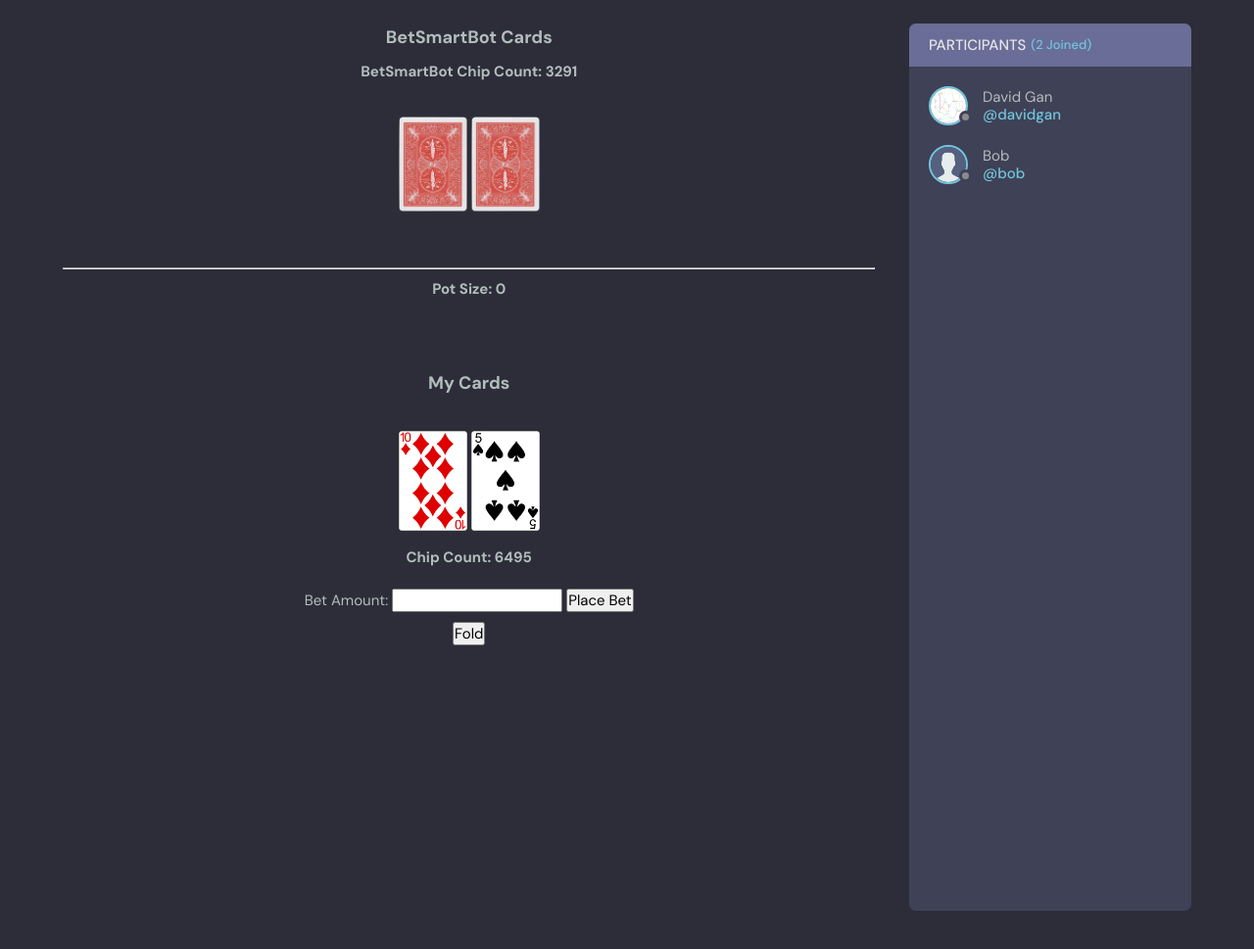
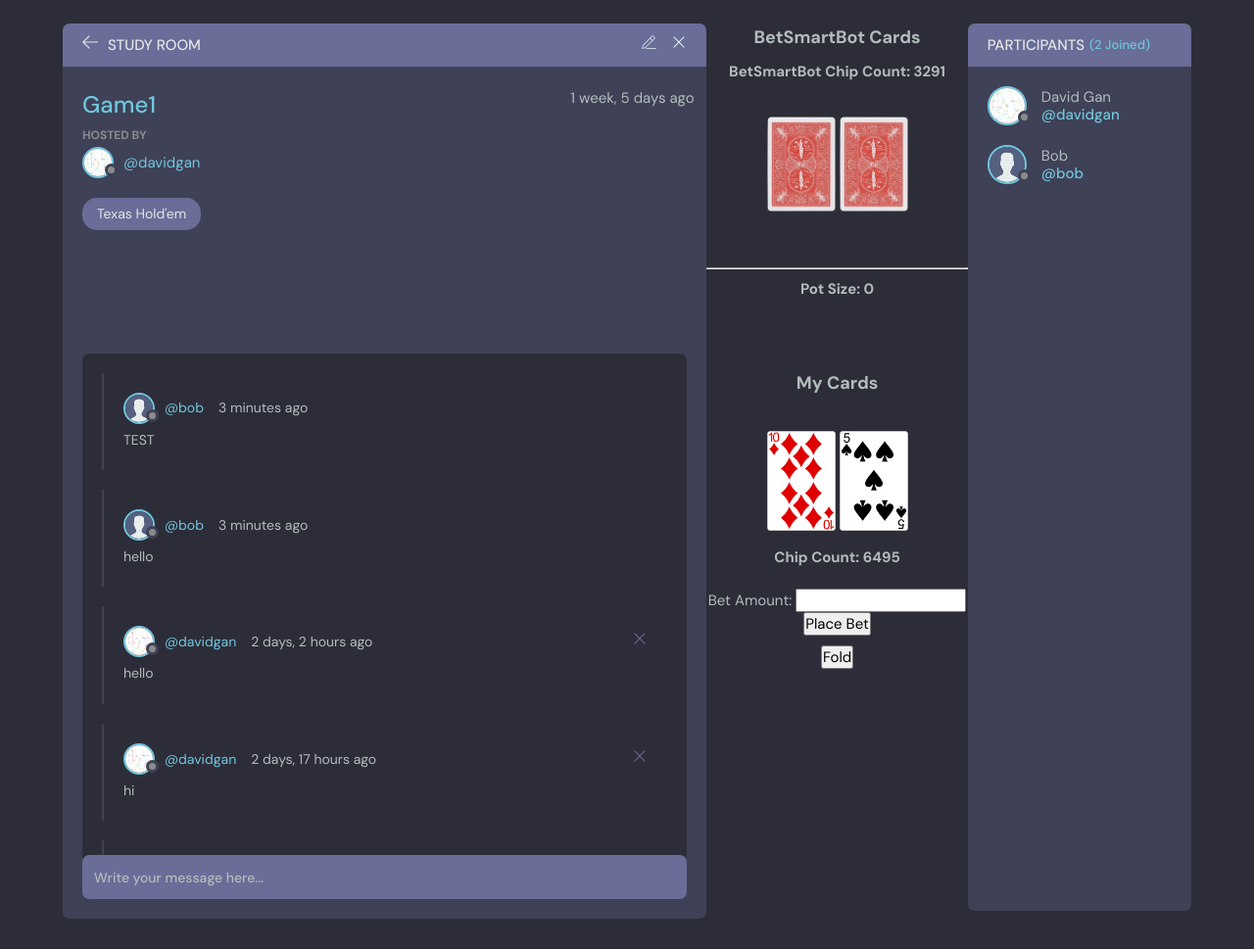
Before and after one commit to davidgan1218/Poker-Game, a Django app: page /preflop/22/ in a window 1280 px wide. Shown: the part 76-1045 px from the top of the page at 98% size. Run offline with Django 3.2, Linux system fonts and the light colour scheme; a user stored in the database is signed in; data comes from the database, SQL or seed files in the repository; both versions use the stored data as it was after the commit.

Commit message:
basic chat + restrict pages to logged in users

```diff
--- a/base/templates/base/gameplay/preflop.html
+++ b/base/templates/base/gameplay/preflop.html
@@ -5,6 +5,122 @@
 <main class="profile-page layout layout--2">
   <div class="container">
     <!-- Room Start -->
+    <div class="room">
+      <div class="room__top">
+        <div class="room__topLeft">
+          <a href="{% url 'home' %}">
+            <svg version="1.1" xmlns="http://www.w3.org/2000/svg" width="32" height="32" viewBox="0 0 32 32">
+              <title>arrow-left</title>
+              <path
+                d="M13.723 2.286l-13.723 13.714 13.719 13.714 1.616-1.611-10.96-10.96h27.625v-2.286h-27.625l10.965-10.965-1.616-1.607z">
+              </path>
+            </svg>
+          </a>
+          <h3>Study Room</h3>
+        </div>
+        {% if room.host == request.user %}
+        <div class="room__topRight">
+          <a href="{% url 'update-room' room.id %}">
+            <svg enable-background="new 0 0 24 24" height="32" viewBox="0 0 24 24" width="32"
+              xmlns="http://www.w3.org/2000/svg">
+              <title>edit</title>
+              <g>
+                <path d="m23.5 22h-15c-.276 0-.5-.224-.5-.5s.224-.5.5-.5h15c.276 0 .5.224.5.5s-.224.5-.5.5z" />
+              </g>
+              <g>
+                <g>
+                  <path
+                    d="m2.5 22c-.131 0-.259-.052-.354-.146-.123-.123-.173-.3-.133-.468l1.09-4.625c.021-.09.067-.173.133-.239l14.143-14.143c.565-.566 1.554-.566 2.121 0l2.121 2.121c.283.283.439.66.439 1.061s-.156.778-.439 1.061l-14.142 14.141c-.065.066-.148.112-.239.133l-4.625 1.09c-.038.01-.077.014-.115.014zm1.544-4.873-.872 3.7 3.7-.872 14.042-14.041c.095-.095.146-.22.146-.354 0-.133-.052-.259-.146-.354l-2.121-2.121c-.19-.189-.518-.189-.707 0zm3.081 3.283h.01z" />
+                </g>
+                <g>
+                  <path
+                    d="m17.889 10.146c-.128 0-.256-.049-.354-.146l-3.535-3.536c-.195-.195-.195-.512 0-.707s.512-.195.707 0l3.536 3.536c.195.195.195.512 0 .707-.098.098-.226.146-.354.146z" />
+                </g>
+              </g>
+            </svg>
+          </a>
+          <a href="{% url 'delete-room' room.id %}">
+            <svg version="1.1" xmlns="http://www.w3.org/2000/svg" width="32" height="32" viewBox="0 0 32 32">
+              <title>remove</title>
+              <path
+                d="M27.314 6.019l-1.333-1.333-9.98 9.981-9.981-9.981-1.333 1.333 9.981 9.981-9.981 9.98 1.333 1.333 9.981-9.98 9.98 9.98 1.333-1.333-9.98-9.98 9.98-9.981z">
+              </path>
+            </svg>
+          </a>
+        </div>
+        {% endif %}
+
+      </div>
+      <div class="room__box scroll">
+        <div class="room__header scroll">
+          <div class="room__info">
+            <h3>{{room.name}}</h3>
+            <span>{{room.created|timesince}} ago</span>
+          </div>
+          <div class="room__hosted">
+            <p>Hosted By</p>
+            <a href="{% url 'user-profile' room.host.id %}" class="room__author">
+              <div class="avatar avatar--small">
+                <img src="{{room.host.avatar.url}}" />
+              </div>
+              <span>@{{room.host.username}}</span>
+            </a>
+          </div>
+          <!-- <div class="room__details">
+            Lorem ipsum dolor sit, amet consectetur adipisicing elit. Quasi, tenetur laudantium? Dicta repellendus
+            rerum consectetur, voluptatem repudiandae eum ea porro cupiditate provident nulla, deserunt, ab ipsum
+            corporis laboriosam deleniti molestias?
+          </div> -->
+          <span class="room__topics">{{room.topic}}</span>
+        </div>
+
+        <div class="room__conversation">
+          <div class="threads scroll">
+
+
+            {% for message in room_messages %}
+            <div class="thread">
+              <div class="thread__top">
+                <div class="thread__author">
+                  <a href="{% url 'user-profile' message.user.id %}" class="thread__authorInfo">
+                    <div class="avatar avatar--small">
+                      <img src="{{message.user.avatar.url}}" />
+                    </div>
+                    <span>@{{message.user.username}}</span>
+                  </a>
+                  <span class="thread__date">{{message.created|timesince}} ago</span>
+                </div>
+
+                {% if request.user == message.user %}
+                <a href="{% url 'delete-message' message.id %}">
+                  <div class="thread__delete">
+                    <svg version="1.1" xmlns="http://www.w3.org/2000/svg" width="32" height="32" viewBox="0 0 32 32">
+                      <title>remove</title>
+                      <path
+                        d="M27.314 6.019l-1.333-1.333-9.98 9.981-9.981-9.981-1.333 1.333 9.981 9.981-9.981 9.98 1.333 1.333 9.981-9.98 9.98 9.98 1.333-1.333-9.98-9.98 9.98-9.981z">
+                      </path>
+                    </svg>
+                  </div>
+                </a>
+                {% endif %}
+              </div>
+              <div class="thread__details">
+                {{message.body}}
+              </div>
+            </div>
+            {% endfor %}
+          </div>
+        </div>
+
+      </div>
+      <div class="room__message">
+        <form action="" method="POST">
+          {% csrf_token %}
+          <input name="body" placeholder="Write your message here..." />
+          <input name="status" type="hidden" value="message">
+        </form>
+      </div>
+    </div>
     <div style="text-align: center;">
       <!-- Bot Cards -->
       <strong><p style="font-size: 18px;">BetSmartBot Cards</p></strong>
--- a/base/views.py
+++ b/base/views.py
@@ -98,7 +98,7 @@ def get_deck():
     random.shuffle(deck)
     return deck
 
-
+@login_required(login_url='login')
 def room(request, pk):
     room = Room.objects.get(id=pk)
     room_messages = room.message_set.all()
@@ -117,8 +117,18 @@ def room(request, pk):
                'participants': participants, 'room': room}
     return render(request, 'base/room.html', context)
 
+@login_required(login_url='login')
 def preflop(request, pk):
     room = Room.objects.get(id=pk)
+    if request.method == 'POST':
+        if 'status' in request.POST:
+            message = Message.objects.create(
+                user=request.user,
+                room=room,
+                body=request.POST.get('body')
+            )
+            room.participants.add(request.user)
+            return redirect('preflop', pk=room.id)
     room_messages = room.message_set.all()
     participants = room.participants.all()
     deck = get_deck()
@@ -140,6 +150,7 @@ def preflop(request, pk):
 
     return render(request, 'base/gameplay/preflop.html', context)
 
+@login_required(login_url='login')
 def flop(request, pk):
     if request.method == "POST":
         bet_amount = int(request.POST.get('bet_amount'))
@@ -164,6 +175,7 @@ def flop(request, pk):
 
     return redirect('home')
 
+@login_required(login_url='login')
 def turn(request, pk):
     if request.method == "POST":
         bet_amount = int(request.POST.get('bet_amount'))
@@ -186,6 +198,7 @@ def turn(request, pk):
 
     return redirect('home')
 
+@login_required(login_url='login')
 def river(request, pk):
     if request.method == "POST":
         bet_amount = int(request.POST.get('bet_amount'))
@@ -208,6 +221,7 @@ def river(request, pk):
 
     return redirect('home')
 
+@login_required(login_url='login')
 def reveal_hand(request, pk):
     if request.method == "POST":
         bet_amount = int(request.POST.get('bet_amount'))
@@ -265,6 +279,7 @@ def calculateHand(cards):
         best_hand = compare_hand(best_hand, cur_hand)
     return best_hand
 
+@login_required(login_url='login')
 def fold(request, pk):
     user = request.user
     room = Room.objects.get(id=pk)
```
Also changed, not shown: db.sqlite3.
